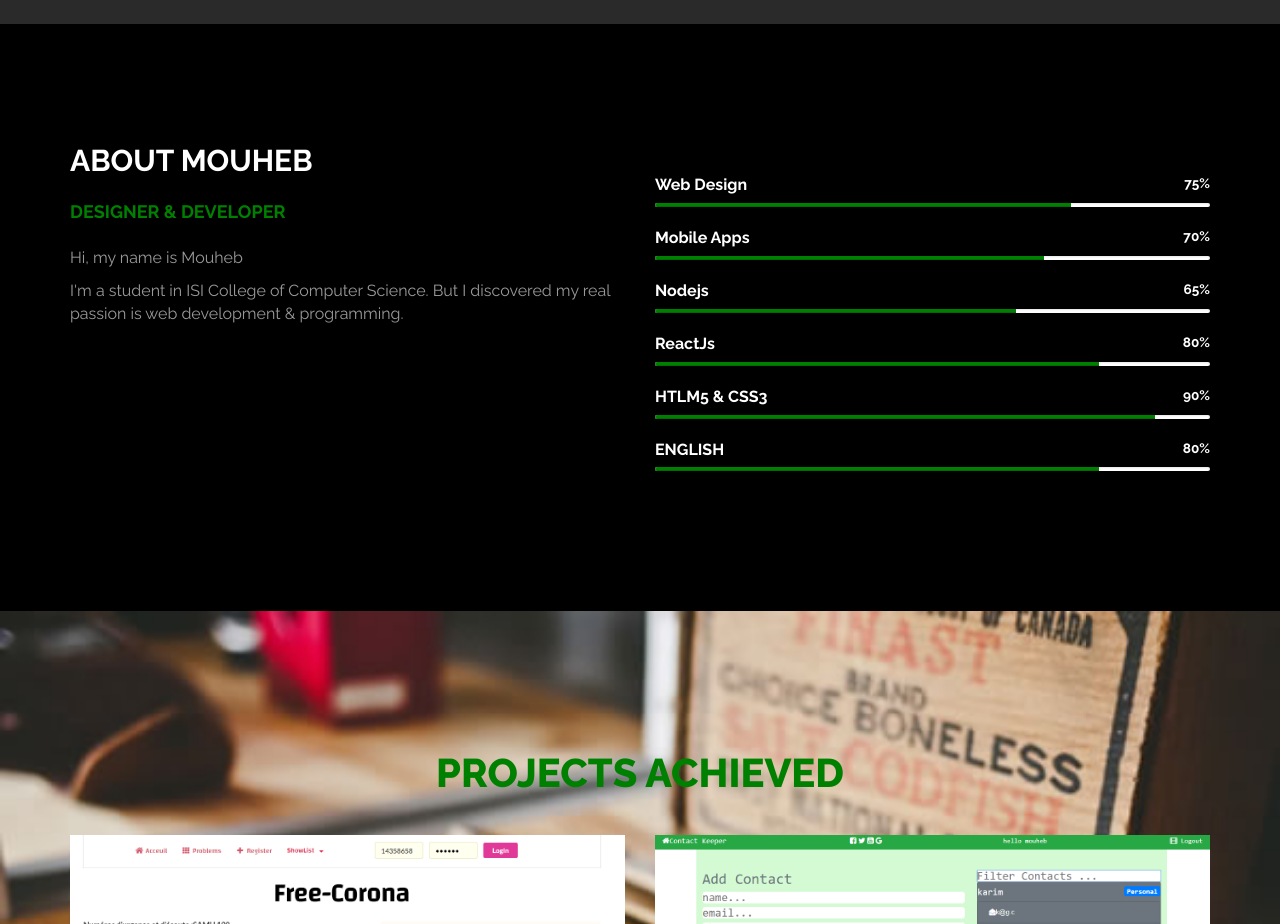
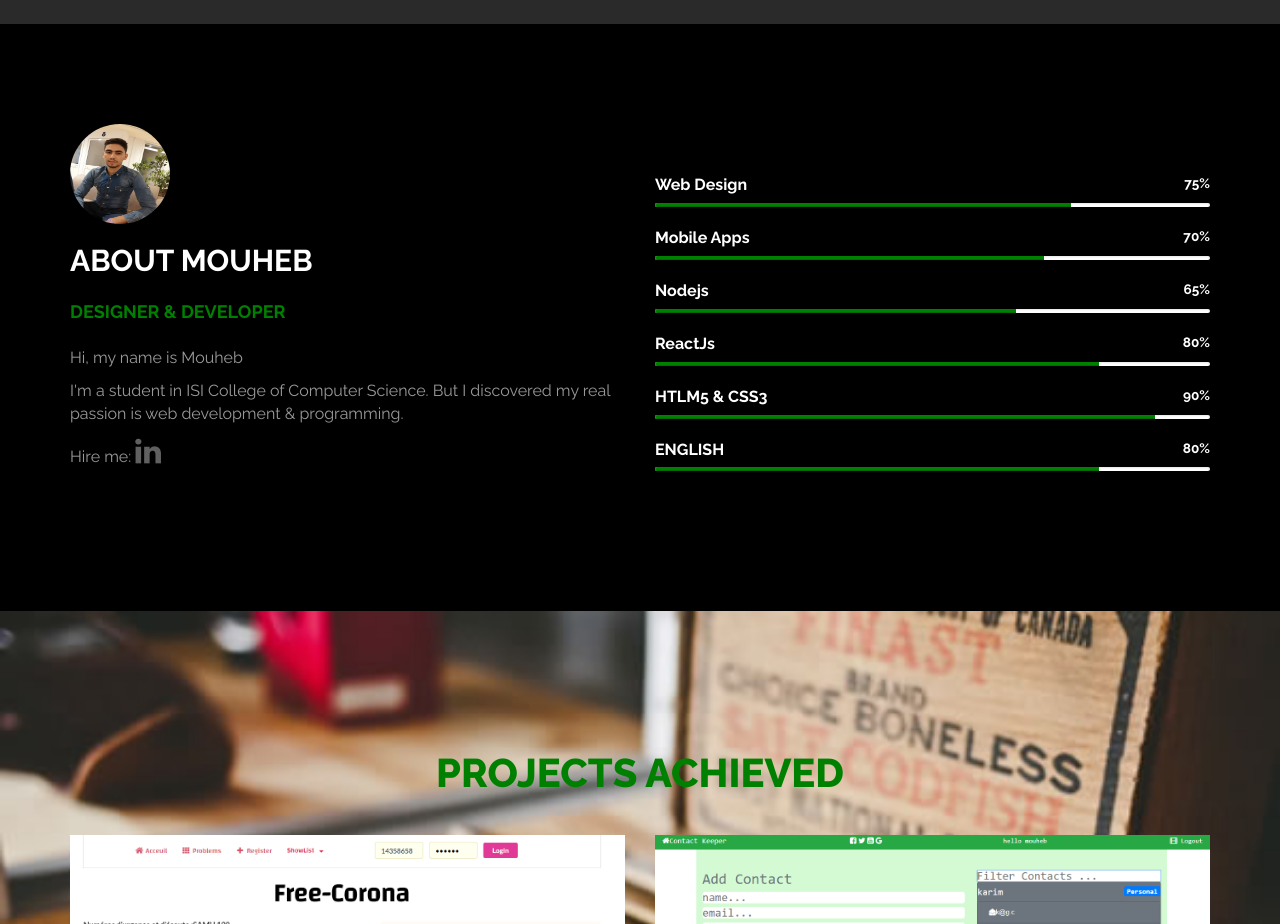
Before and after one commit to mouhebbeldi/mouheb-app, a plain HTML site: page index.html in a window 1280 px wide. Shown: the part 1080-2004 px from the top of the page. Drawn offline with Linux system fonts and the light colour scheme.

Commit message:
'second'

```diff
--- a/css/templatemo-style.css
+++ b/css/templatemo-style.css
@@ -430,3 +430,8 @@ footer hr
         color: green;
     }
 /* end social icon */
+.mee{
+    width: 100px;
+    height: 100px;
+    border-radius: 50%;
+}
--- a/index.html
+++ b/index.html
@@ -106,11 +106,16 @@
 			<div class="container">
 				<div class="row">
 					<div class="col-md-6 col-xs-11 wow fadeInLeft" data-wow-delay="0.9s">
+						<img class="mee" src="/images/mee.jpg" alt="my profile photo">
 						<h2>ABOUT MOUHEB</h2>
 						<h4>DESIGNER &AMP; DEVELOPER</h4>
+
 						<p>Hi, my name is Mouheb</p>
 						<p>I'm a student in ISI College of Computer Science. But I
 							discovered my real passion is web development & programming.</p>
+						<ul class="social-icon">
+							Hire me: <li><a href="https://www.linkedin.com/in/mouheb-beldi-0aa114197/" class="fa fa-linkedin"></a></li>
+						</ul>
 					</div>
 					<div class="col-md-6 col-xs-11 wow fadeInRight" data-wow-delay="0.9s">
 						<span class="text-top">Web Design<small>75%</small></span>
```
